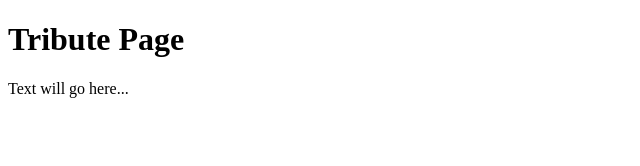
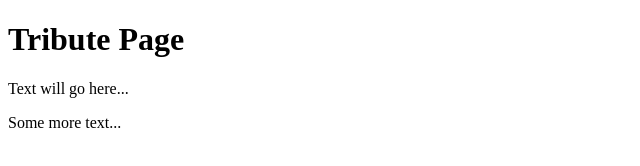
Before and after one commit to oroszs/tribute-page, a plain HTML site: page index.html in a window 1280 px wide. Shown: the whole page, without its empty margins (0-640 px from the left). Drawn offline with Linux system fonts and the light colour scheme.

Commit message:
first test commit

```diff
--- a/index.html
+++ b/index.html
@@ -8,5 +8,6 @@
     <body>
         <h1>Tribute Page</h1>
         <p>Text will go here...</p>
+        <p>Some more text...</p>
     </body>
 </html>
```
